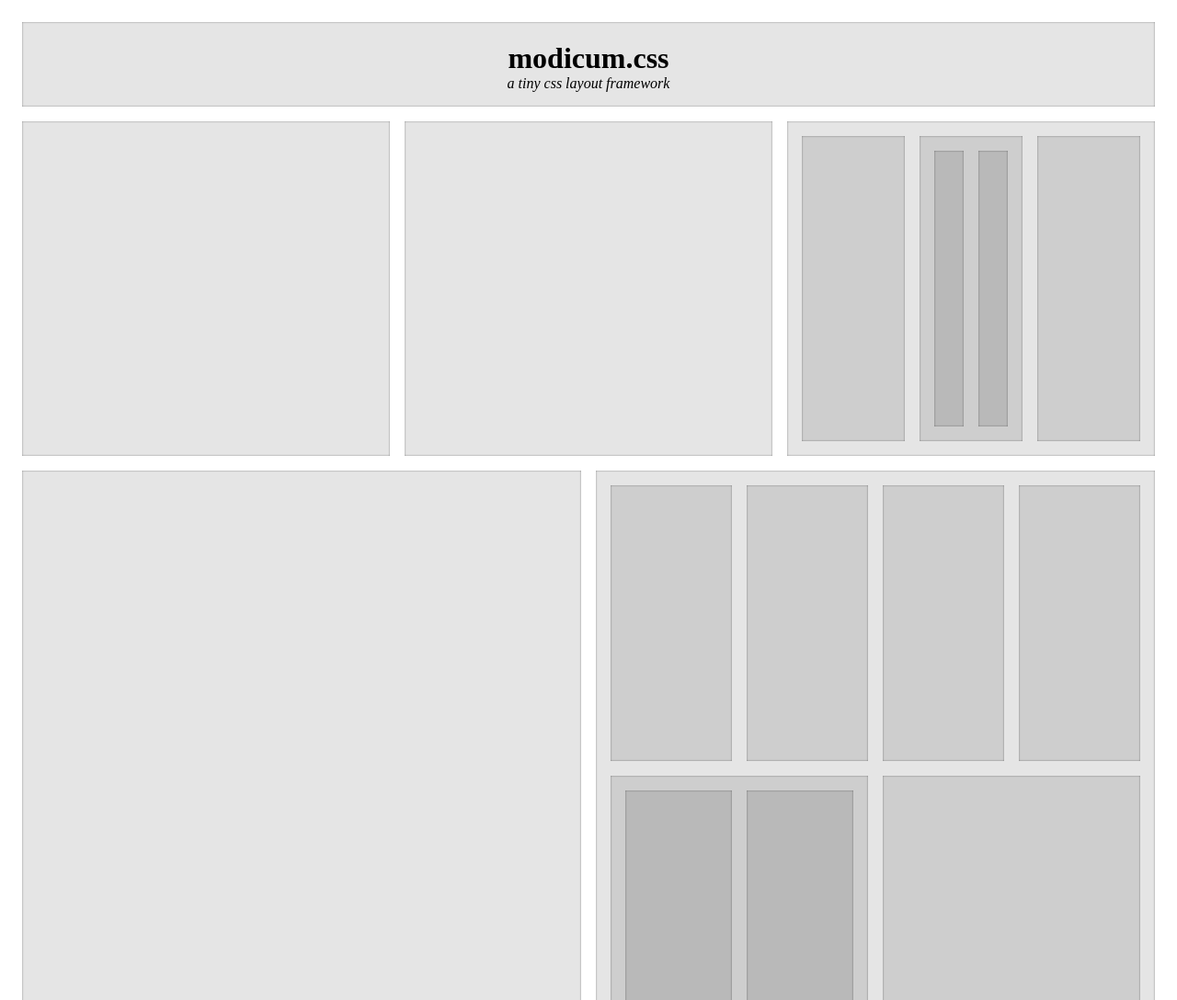
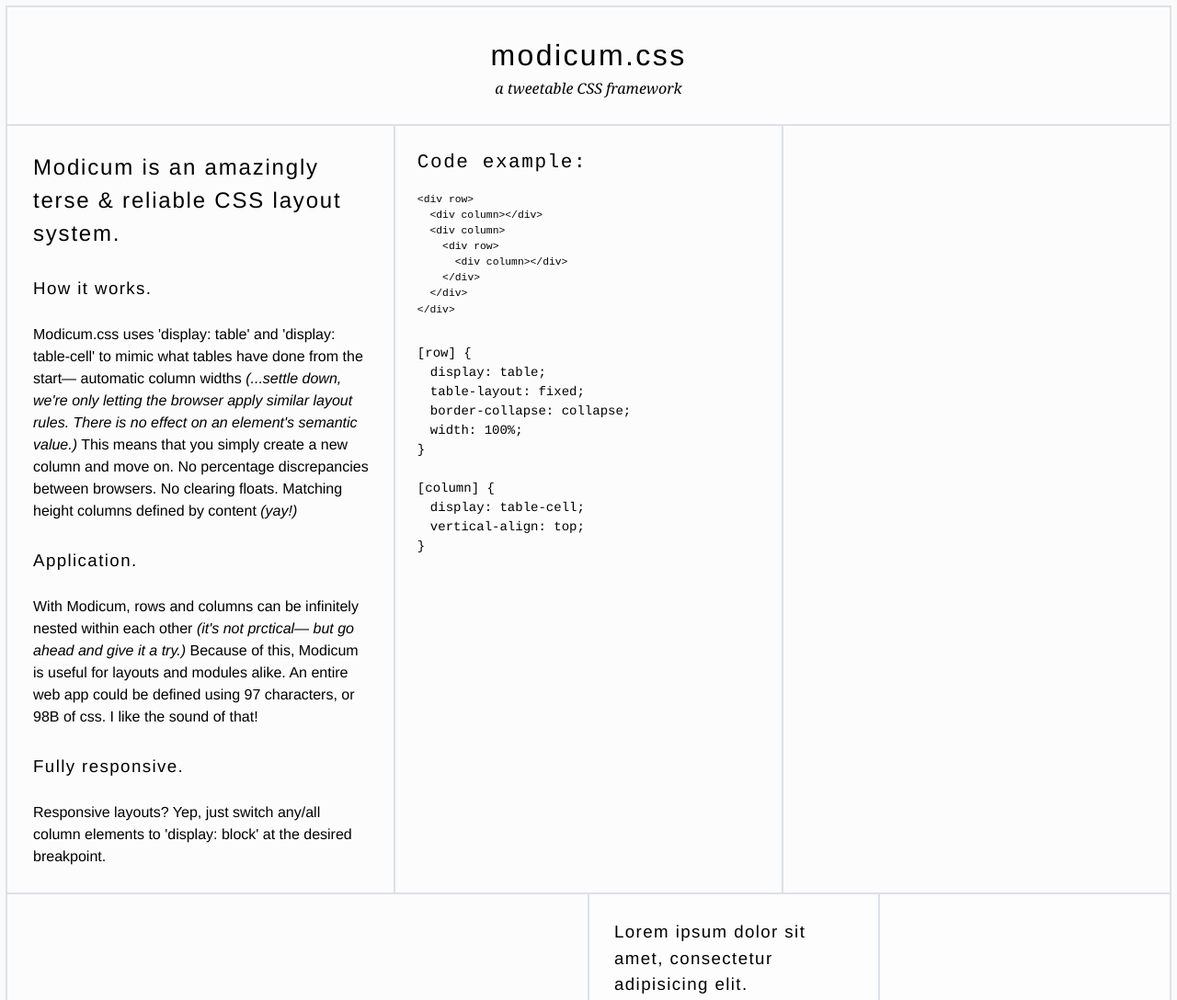
Before and after one commit to roblafeve/modicum.css, a plain HTML site: page index.html in a window 1280 px wide. Shown: the top 1088 px of the page at 92% size. Drawn offline with Linux system fonts and the light colour scheme.

Commit message:
Refinement & Explaination Copy

```diff
--- a/index.html
+++ b/index.html
@@ -2,80 +2,76 @@
 <html lang="en">
 <head>
 	<meta charset="UTF-8">
+	<meta name="viewport" content="initial-scale=1.0, user-scalable=no">
+	<meta name="apple-mobile-web-app-capable" content="yes" />
 	<title>modicum.css</title>
 	<link rel="stylesheet" href="stylesheets/modicum.css">
-	<style>
-
-		body {
-		  background: white;
-		}
-
-		.filler {
-		  height: 300px;
-		}
-
-		[column] {
-		  background: rgba(0, 0, 0, 0.1);
-		  -webkit-box-shadow: inset 0 0 2px rgba(0, 0, 0, 0.5);
-		  -moz-box-shadow: inset 0 0 2px rgba(0, 0, 0, 0.5);
-		  box-shadow: inset 0 0 2px rgba(0, 0, 0, 0.5);
-		  min-height: 300px;
-		  border: 1px solid gray\9;
-		}
-
-		header {
-			text-align: center;
-		}
-
-		header [column] {
-			vertical-align: center;
-			/*min-height: 0;*/
-		}
-
-		h1 {
-			margin-bottom: 0;
-		}
-
-		.sub-head {
-			margin-top: 0;
-			font-style: italic;
-		}
-
-	</style>
+	<link rel="stylesheet" href="stylesheets/for-display-only.css">
 </head>
 <body>
 
-	<header row>
-		<div column>
+	<div row>
+		<div column='padded'>
+			<header>
 				<h1>modicum.css</h1>
-			<p class='sub-head'>a tiny css layout framework</p>
+				<p class='sub-head'>a tweetable CSS framework</p>
+			</header>
 		</div>
-	</header>
+	</div>
 
 	<div row>
-		<div column></div>
+		<div column='padded'>
+			<section>
+				<h2>Modicum is an amazingly terse & reliable CSS layout system.</h2>
+				<h3>How it works.</h3>
+				<p>Modicum.css uses 'display: table' and 'display: table-cell' to mimic what tables have done from the start— automatic column widths <em>(...settle down, we're only letting the browser apply similar layout rules. There is no effect on an element's semantic value.)</em> This means that you simply create a new column and move on. No percentage discrepancies between browsers. No clearing floats. Matching height columns defined by content <em>(yay!)</em></p>
+				<h3>Application.</h3>
+				<p>With Modicum, rows and columns can be infinitely nested within each other <em>(it's not prctical— but go ahead and give it a try.)</em> Because of this, Modicum is useful for layouts and modules alike. An entire web app could be defined using 97 characters, or 98B of css. I like the sound of that!</p>
+				<h3>Fully responsive.</h3>
+				<p>Responsive layouts? Yep, just switch any/all column elements to 'display: block' at the desired breakpoint.</p>
+			</section>
+		</div>
+		<div column='padded'>
+			<section class='example'>
+				<h2>Code example:</h2>
+				<textarea><div row>
   <div column></div>
   <div column>
     <div row>
       <div column></div>
-				<div column>
-					<div row>
-						<div column><div class="filler"></div></div>
-						<div column></div>
     </div>
   </div>
+</div></textarea>
+				<p>
+					[row] {<br>
+						&emsp;display: table;<br>
+						&emsp;table-layout: fixed;<br>
+						&emsp;border-collapse: collapse;<br>
+						&emsp;width: 100%;<br>
+					}<br><br>
+
+					[column] {<br>
+						&emsp;display: table-cell;<br>
+						&emsp;vertical-align: top;<br>
+					}
+				</p>
+			</section>
+		</div>
 		<div column></div>
-			</div>
-		</div>
 	</div>
 
 	<div row>
 		<div column></div>
 		<div column>
 			<div row>
-				<div column><div class="filler"></div></div>
-				<div column></div>
-				<div column></div>
+				<div column='padded'>
+					<section>
+						<h3>Lorem ipsum dolor sit amet, consectetur adipisicing elit.</h3>
+						<p>Lorem ipsum dolor sit amet, consectetur adipisicing elit. Quia, quae blanditiis consequuntur deleniti ullam autem temporibus consectetur impedit cupiditate mollitia! Nemo, vitae voluptatem pariatur fuga similique voluptate consequuntur eum impedit.</p>
+						<p>Lorem ipsum dolor sit amet, consectetur adipisicing elit. Accusantium, ullam minus nemo deleniti quas ad inventore? Reiciendis, veniam, quam, aut, ullam ratione delectus voluptates itaque hic dignissimos nisi quasi natus!</p>
+						<p>Lorem ipsum dolor sit amet, consectetur adipisicing elit. Deleniti, reprehenderit, sint expedita ex a magni ipsum nulla excepturi hic mollitia aliquid quod. Neque, iusto sit deleniti inventore eligendi nesciunt placeat!</p>
+					</section>
+				</div>
 				<div column></div>
 			</div>
 			<div row>
@@ -113,7 +109,12 @@
 		<div column></div>
 		<div column>
 			<div row>
+				<div column>
+					<div row>
 						<div column><div class="filler"></div></div>
+						<div column></div>
+					</div>
+				</div>
 				<div column></div>
 			</div>
 		</div>
--- /dev/null
+++ b/sass/for-display-only.scss
@@ -0,0 +1,74 @@
+@import 'compass/css3';
+$color: lighten(SlateGray, 48);
+$color-dark: darken($color, 10);
+
+* {
+	@include box-sizing(border-box);
+}
+
+body {
+	background: $color;
+	font: 100%/1.5 'Helvetica Neue';
+	outline: 2px solid $color-dark;
+}
+
+.filler {
+	height: 300px;
+}
+
+[row] {
+	margin: 0 !important;
+}
+
+[column] {
+	background: rgba(white, 0.33);
+	outline: 1px solid $color-dark;
+	@media (max-width: 1024px) {
+		display: block;
+	}
+	*:first-child {
+		margin: 0;
+	}
+	* + * {
+		margin: 1.5em 0 0;
+	}
+	&[column~='padded'] {
+		> * {
+			padding: 1.75em;
+		}
+	}
+}
+
+h1,h2,h3,h4,h5,h6 {
+	font-weight: normal;
+	letter-spacing: 0.075em;
+}
+
+header {
+	text-align: center;
+}
+
+.sub-head {
+	margin: 0;
+	font-style: italic;
+	font-family: 'Georgia'
+}
+
+textarea {
+	width: 100%;
+	height: 12em;
+	margin: 0;
+	padding: 0;
+	outline: none;
+	border: none;
+	background: none;
+	resize: none;
+	font-size: inherit;
+	overflow: hidden;
+	line-height: inherit;
+}
+
+.example {
+	font-family: 'Courier';
+	font-size: 0.875em;
+}
--- a/sass/modicum.scss
+++ b/sass/modicum.scss
@@ -13,27 +13,10 @@
 [row] {
 	display: table;
 	table-layout: fixed;
-	border-spacing: 1em;
 	width: 100%;
-	& + [row] {
-		margin-top: -1em;
-	}
-	& > [column] {
-		@media (max-width: 1024px) {
-			display: block;
-		}
-	}
 }
 
 [column] {
 	display: table-cell;
 	vertical-align: top;
-	margin-top: 1em;
-	&:first-child {
-		margin-top: 0;
-	}
-
-	[grid] {
-		border-spacing: 0.5em;
-	}
 }
```
Also changed, not shown: stylesheets/for-display-only.css (added), stylesheets/modicum.css, 1 other file. Lines whose indentation alone changed are shown as unchanged.
